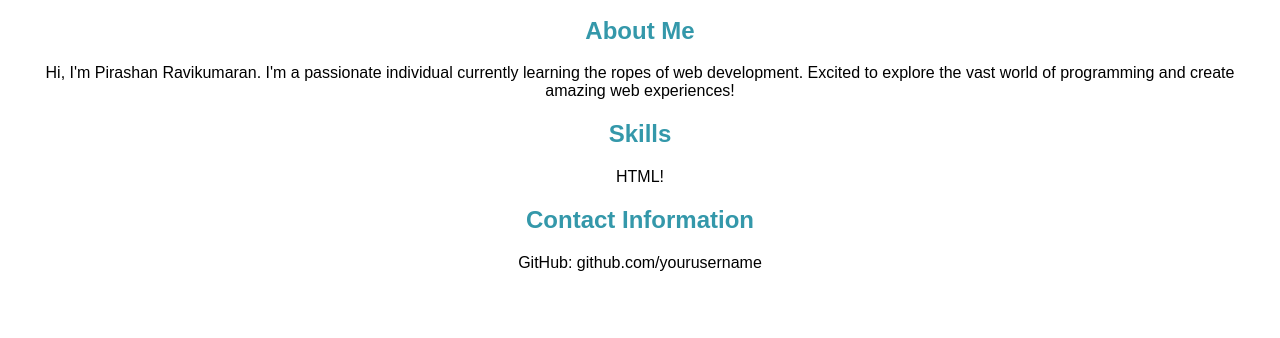
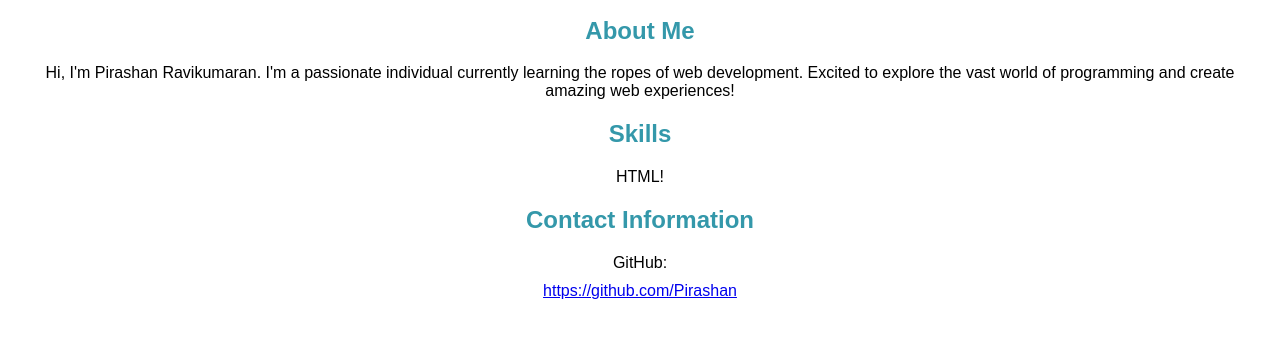
Before and after one commit to Pirashan/DTTP, a plain HTML site: page index.html in a window 1280 px wide. Shown: the part 392-730 px from the top of the page. Drawn offline with Linux system fonts and the light colour scheme.

Commit message:
added link

```diff
--- a/index.html
+++ b/index.html
@@ -53,7 +53,7 @@
 
     <section id="contact">
         <h2>Contact Information</h2>
-        <p>GitHub: github.com/yourusername</p>
+        <p>GitHub: </p><a href="https://github.com/Pirashan">https://github.com/Pirashan</a>
     </section>
 </body>
 </html>
```
